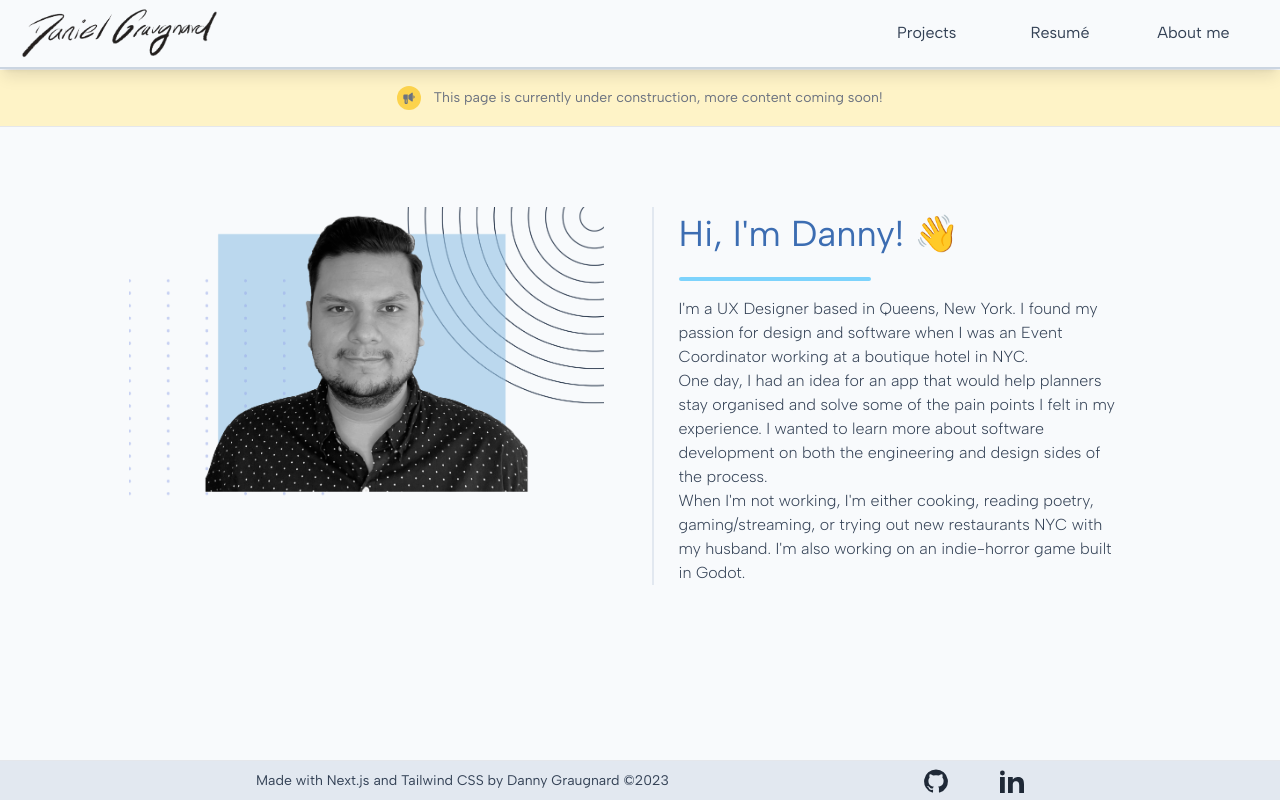
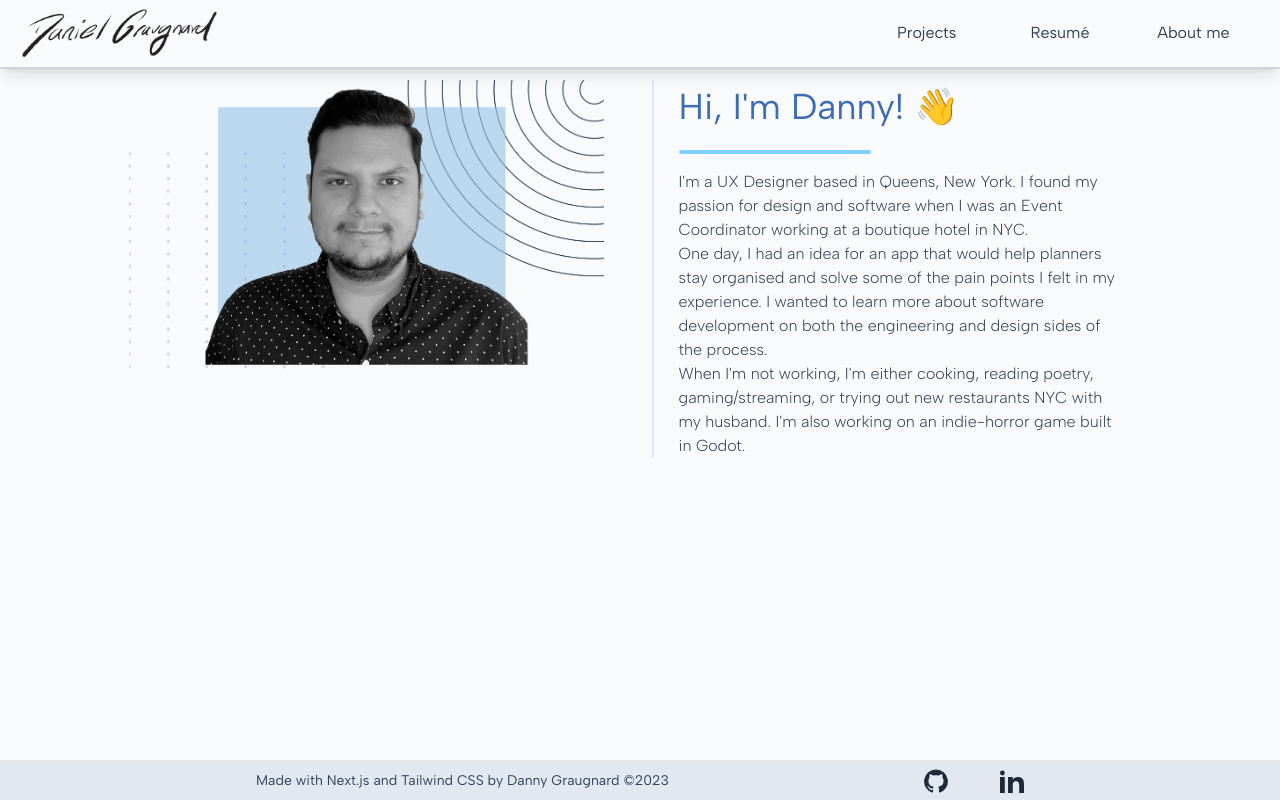
Before and after one commit to dan11218/portfolio-app, a Next.js app: page /about-me in a window 1280 px wide. Built offline with nearby package versions, Linux system fonts and the light colour scheme.

Commit message:
removes banner

```diff
--- a/app/about-me/page.tsx
+++ b/app/about-me/page.tsx
@@ -3,32 +3,6 @@ import Introduction from "./introduction";
 export default function aboutMe() {
   return (
     <main className="h-screen w-screen flex-col items-start justify-start">
-      <div
-        id="sticky-banner"
-        tabIndex={-1}
-        className="mt-[70px] flex w-full justify-between border-b border-gray-200 bg-amber-100 p-4 dark:border-gray-600 dark:bg-gray-700"
-      >
-        <div className="mx-auto flex items-center">
-          <p className="flex items-center text-sm font-normal text-gray-500 dark:text-gray-400">
-            <span className="me-3 inline-flex h-6 w-6 flex-shrink-0 items-center justify-center rounded-full bg-amber-300 p-1 dark:bg-gray-600">
-              <svg
-                className="h-3 w-3 text-gray-500 dark:text-gray-400"
-                aria-hidden="true"
-                xmlns="http://www.w3.org/2000/svg"
-                fill="currentColor"
-                viewBox="0 0 18 19"
-              >
-                <path d="M15 1.943v12.114a1 1 0 0 1-1.581.814L8 11V5l5.419-3.871A1 1 0 0 1 15 1.943ZM7 4H2a2 2 0 0 0-2 2v4a2 2 0 0 0 2 2v5a2 2 0 0 0 2 2h1a2 2 0 0 0 2-2V4ZM4 17v-5h1v5H4ZM16 5.183v5.634a2.984 2.984 0 0 0 0-5.634Z" />
-              </svg>
-              <span className="sr-only">Light bulb</span>
-            </span>
-            <span>
-              This page is currently under construction, more content coming
-              soon!
-            </span>
-          </p>
-        </div>
-      </div>
       <Introduction />
     </main>
   );
```
